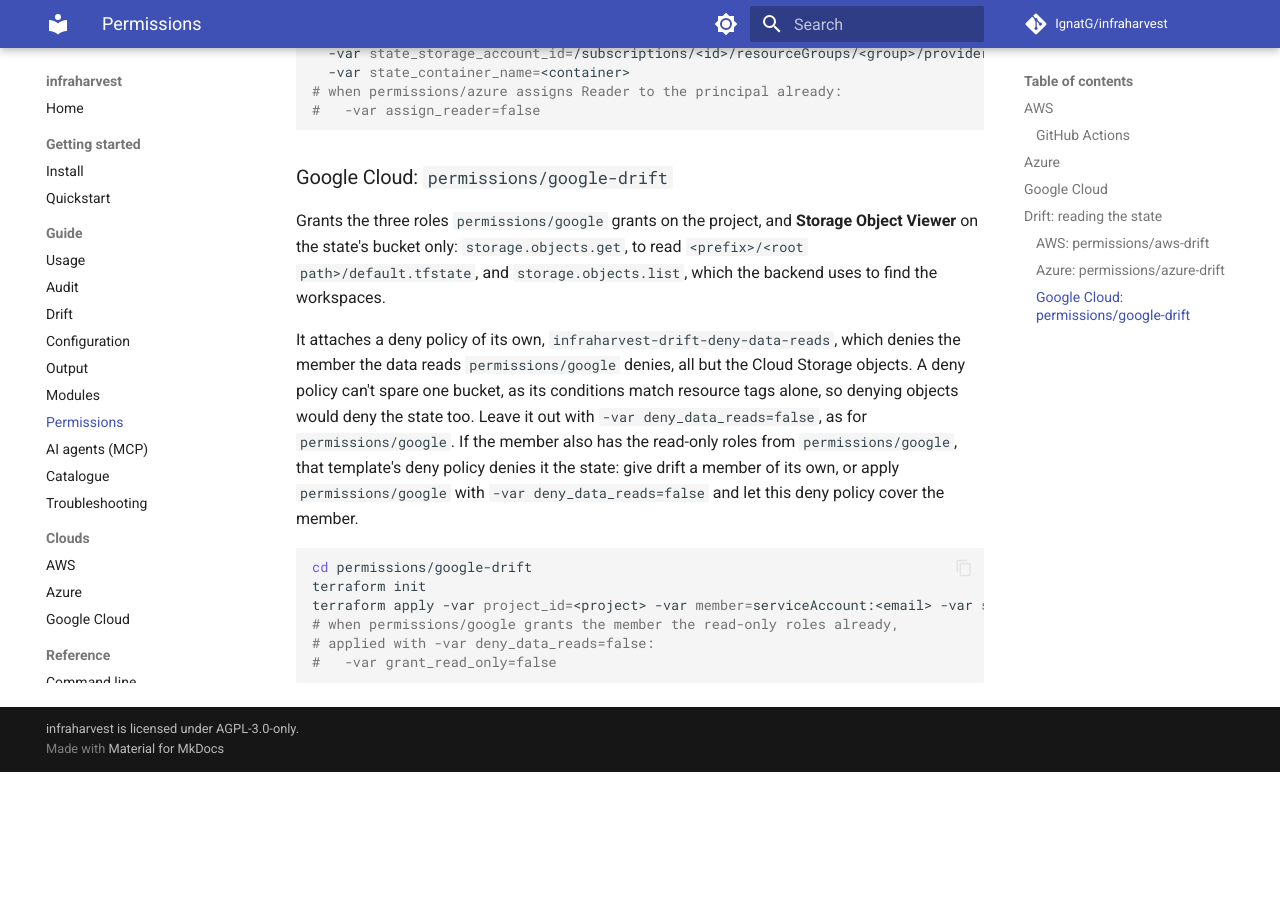
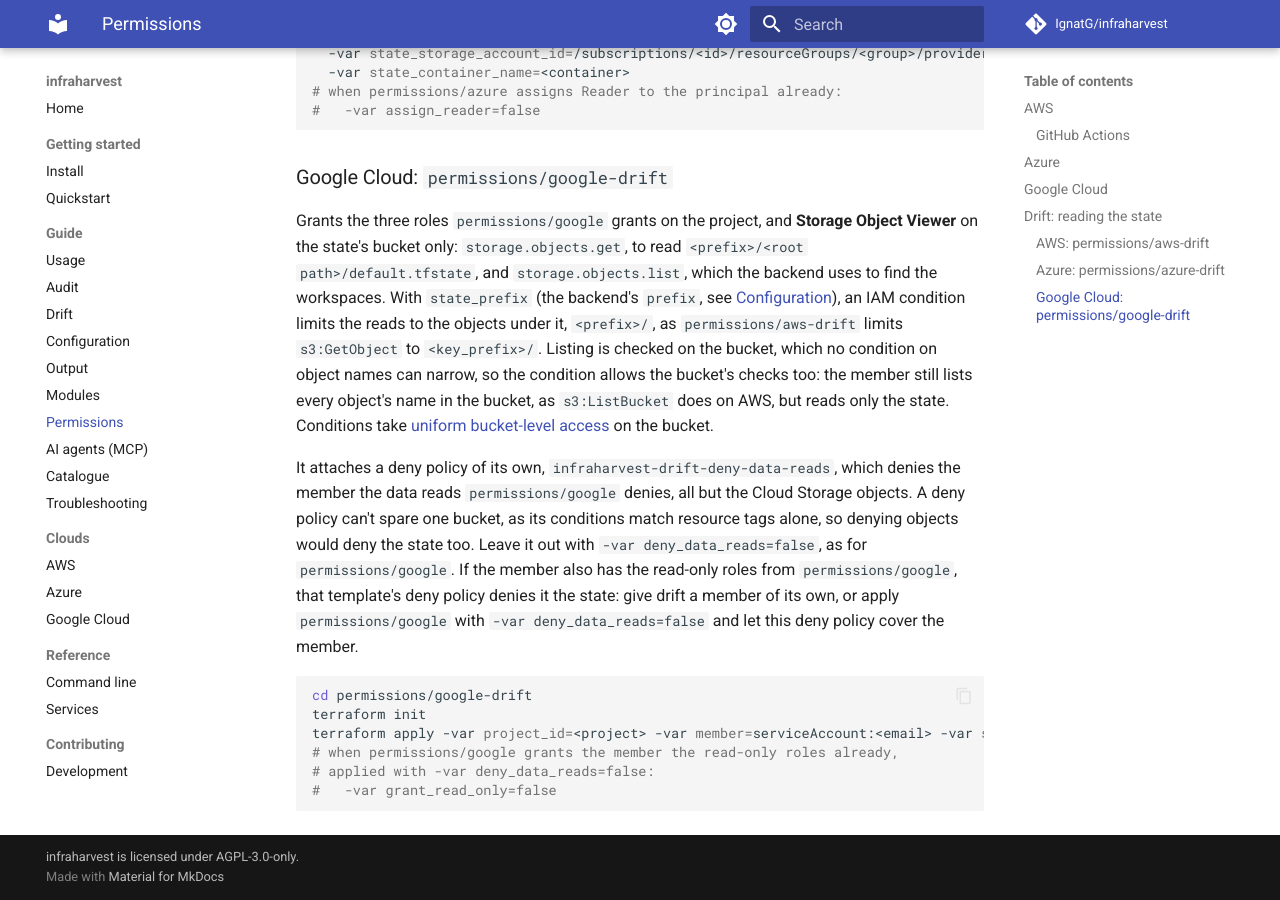
Before and after one commit to IgnatG/infraharvest, an MkDocs documentation site: the page built from docs/permissions.md, in a window 1280 px wide and 900 px high, scrolled down 5886 px. Built offline with MkDocs 1.6.1 and Material for MkDocs 9.7.7, drawn with Linux system fonts in a browser that asks for light colours; comment, search, counter and statistics services are not loaded; before the commit the page ends 6658 px from its top, so only the background shows below that.

Commit message:
fix(permissions): limit the Google drift member's state reads to the state's prefix

````diff
--- a/docs/permissions.md
+++ b/docs/permissions.md
@@ -138,14 +138,14 @@ terraform apply -var subscription_id=<subscription-guid> -var principal_id=<obje
 
 ### Google Cloud: `permissions/google-drift`
 
-Grants the three roles `permissions/google` grants on the project, and **Storage Object Viewer** on the state's bucket only: `storage.objects.get`, to read `<prefix>/<root path>/default.tfstate`, and `storage.objects.list`, which the backend uses to find the workspaces.
+Grants the three roles `permissions/google` grants on the project, and **Storage Object Viewer** on the state's bucket only: `storage.objects.get`, to read `<prefix>/<root path>/default.tfstate`, and `storage.objects.list`, which the backend uses to find the workspaces. With `state_prefix` (the backend's `prefix`, see [Configuration](configuration.md)), an IAM condition limits the reads to the objects under it, `<prefix>/`, as `permissions/aws-drift` limits `s3:GetObject` to `<key_prefix>/`. Listing is checked on the bucket, which no condition on object names can narrow, so the condition allows the bucket's checks too: the member still lists every object's name in the bucket, as `s3:ListBucket` does on AWS, but reads only the state. Conditions take [uniform bucket-level access](https://cloud.google.com/storage/docs/uniform-bucket-level-access) on the bucket.
 
 It attaches a deny policy of its own, `infraharvest-drift-deny-data-reads`, which denies the member the data reads `permissions/google` denies, all but the Cloud Storage objects. A deny policy can't spare one bucket, as its conditions match resource tags alone, so denying objects would deny the state too. Leave it out with `-var deny_data_reads=false`, as for `permissions/google`. If the member also has the read-only roles from `permissions/google`, that template's deny policy denies it the state: give drift a member of its own, or apply `permissions/google` with `-var deny_data_reads=false` and let this deny policy cover the member.
 
 ```sh
 cd permissions/google-drift
 terraform init
-terraform apply -var project_id=<project> -var member=serviceAccount:<email> -var state_bucket=acme-terraform-state
+terraform apply -var project_id=<project> -var member=serviceAccount:<email> -var state_bucket=acme-terraform-state -var state_prefix=imported
 # when permissions/google grants the member the read-only roles already,
 # applied with -var deny_data_reads=false:
 #   -var grant_read_only=false
````
Also changed, not shown: action/README.md (+1 -1 lines), 4 other files.
